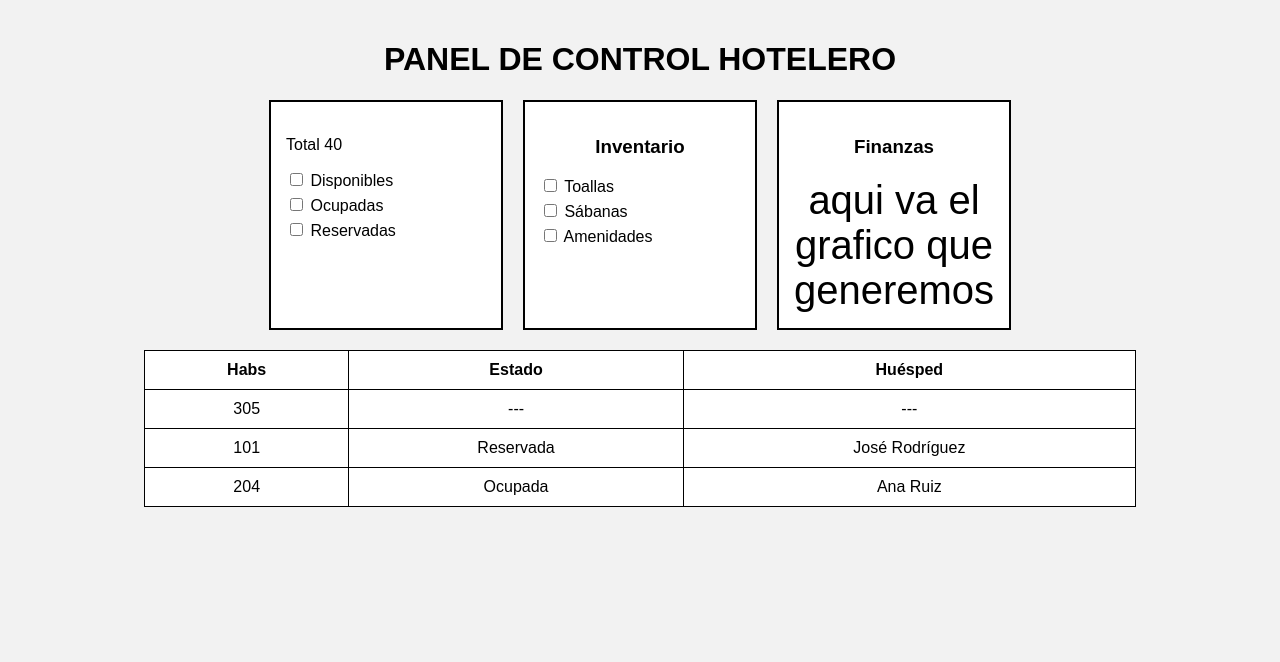
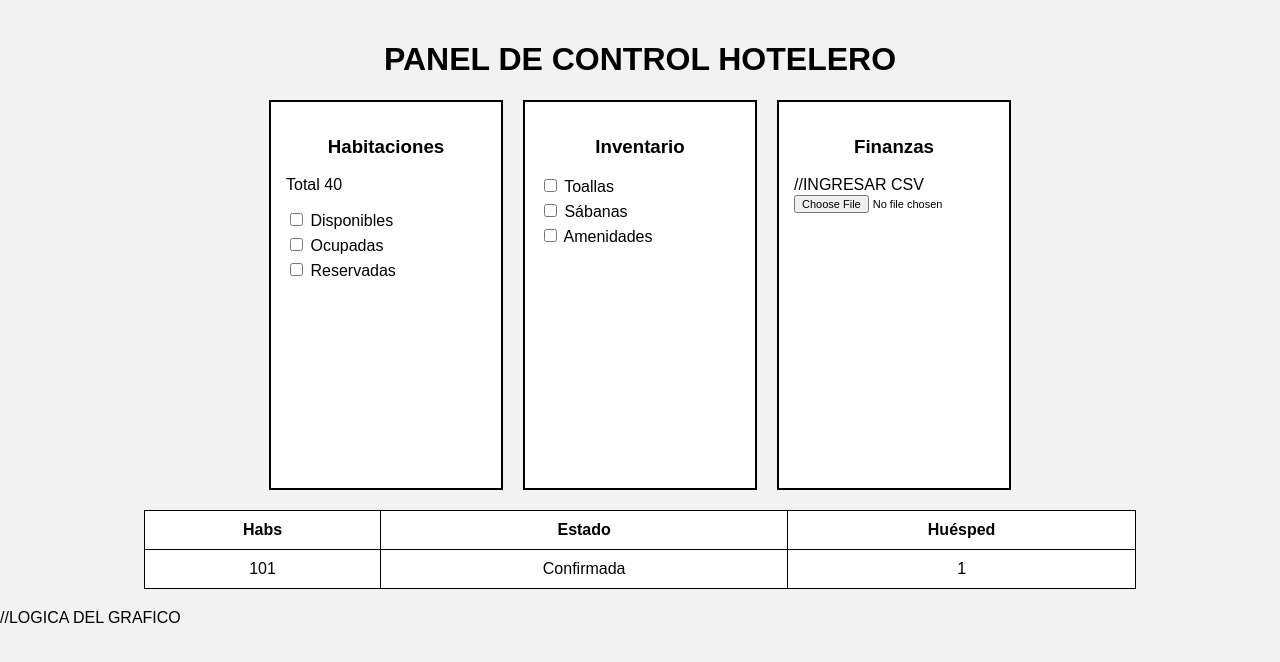
Before and after one commit to Oscar-R7/gestor_reservas, a Flask app: template Gestor_reservas/templates/admin.html in a window 1280 px wide. Shown: the top 662 px of the page. Run offline with Flask 3, Linux system fonts and the light colour scheme; the template is opened without the code that fills it: most values are stand-ins (such as "Sample title", 1, 10 or a date in 2020); some libraries are stand-ins or nearby versions.

Commit message:
logica de graficos

```diff
--- a/Gestor_reservas/app.py
+++ b/Gestor_reservas/app.py
@@ -73,8 +73,8 @@ def confirmar_reserva():
                 'habitacion': habitacion
             })
 
-        # 4. Redirigimos a la página de reservas
-        return redirect(url_for('reservas'))
+        # Redirigimos a la página de reservas
+        return redirect(url_for('reservas', ))
 
 @app.route('/reservas')
 def reservas():
@@ -86,8 +86,8 @@ def reservas():
             reader = csv.reader(archivo)
             next(reader, None)  # Saltamos la cabecera
             for i, fila in enumerate(reader):
-                # Insertamos el ID (i) al principio de la lista para que coincida con tu HTML
-                fila.insert(0, i)
+
+
                 lista_reservas.append(fila)
 
     return render_template('reservas.html', lista_reservas=lista_reservas)
--- a/Gestor_reservas/static/admin.css
+++ b/Gestor_reservas/static/admin.css
@@ -92,3 +92,10 @@ th, td {
 th {
     font-weight: bold;
 }
+
+.grafico {
+    width: 100%;
+    height: 250px; /* O el tamaño que prefieras */
+    min-height: 200px;
+    margin-top: 10px;
+}
--- a/Gestor_reservas/templates/admin.html
+++ b/Gestor_reservas/templates/admin.html
@@ -4,28 +4,23 @@
     <meta charset="UTF-8">
     <title>Panel Hotelero</title>
     <link rel="stylesheet" href="{{ url_for('static', filename='admin.css') }}">
+    <script src="https://cdn.jsdelivr.net/npm/chart.js"></script>
 </head>
 <body>
 
 <div class="container">
-
-    <!-- Contenido principal -->
     <main class="main">
-
         <h1>PANEL DE CONTROL HOTELERO</h1>
 
         <div class="cards">
-
-            <!-- Habitaciones -->
             <div class="card">
-                <h3></h3>
+                <h3>Habitaciones</h3>
                 <p>Total 40</p>
                 <label><input type="checkbox"> Disponibles</label>
                 <label><input type="checkbox"> Ocupadas</label>
                 <label><input type="checkbox"> Reservadas</label>
             </div>
 
-            <!-- Inventario -->
             <div class="card">
                 <h3>Inventario</h3>
                 <label><input type="checkbox"> Toallas</label>
@@ -33,15 +28,16 @@
                 <label><input type="checkbox"> Amenidades</label>
             </div>
 
-            <!-- Finanzas -->
             <div class="card">
                 <h3>Finanzas</h3>
-                <div class="grafico">aqui va el grafico que generemos</div>
+                //INGRESAR CSV
+                <input type="file" id="csvInput" accept=".csv" style="font-size: 11px; margin-bottom: 10px; width: 100%;">
+                <div class="grafico-container" style="position: relative; height: 250px; width: 100%;">
+                    <canvas id="graficoFinanzas"></canvas>
+                </div>
             </div>
-
         </div>
 
-        <!-- Tabla -->
         <table>
             <thead>
                 <tr>
@@ -51,27 +47,100 @@
                 </tr>
             </thead>
             <tbody>
-                <tr>
-                    <td>305</td>
-                    <td>---</td>
-                    <td>---</td>
-                </tr>
-                <tr>
-                    <td>101</td>
-                    <td>Reservada</td>
-                    <td>José Rodríguez</td>
-                </tr>
-                <tr>
-                    <td>204</td>
-                    <td>Ocupada</td>
-                    <td>Ana Ruiz</td>
-                </tr>
+                {% if reservas %}
+                    {% for r in reservas %}
+                    <tr>
+                        <td>{{ 100 + loop.index }}</td>
+                        <td>Confirmada</td>
+                        <td>{{ r[0] }}</td>
+                    </tr>
+                    {% endfor %}
+                {% else %}
+                    <tr>
+                        <td colspan="3" style="text-align:center;">No hay datos en registro.csv</td>
+                    </tr>
+                {% endif %}
             </tbody>
         </table>
-
     </main>
-
 </div>
 
+//LOGICA DEL GRAFICO
+
+<script>
+    document.getElementById('csvInput').addEventListener('change', function(e) {
+        const file = e.target.files[0];
+        if (!file) return;
+
+        const reader = new FileReader();
+        reader.onload = function(event) {
+            const contenido = event.target.result;
+            // Limpiamos espacios y saltos de línea extra
+            const lineas = contenido.trim().split('\n').filter(line => line.trim() !== "");
+
+            const semanas = ['Semana 1', 'Semana 2', 'Semana 3', 'Semana 4'];
+            const datasets = [];
+            const colores = [
+                'rgba(54, 162, 235, 0.8)',  // Estándar
+                'rgba(255, 99, 132, 0.8)',  // Deluxe
+                'rgba(75, 192, 192, 0.8)',  // Suite Junior
+                'rgba(255, 206, 86, 0.8)'   // Presidencial
+            ];
+
+            // Empezamos desde i=1 para saltar la cabecera del CSV
+            for (let i = 1; i < lineas.length; i++) {
+                const columnas = lineas[i].split(',');
+                if (columnas.length >= 5) {
+                    datasets.push({
+                        label: columnas[0].trim(),
+                        data: [
+                            parseFloat(columnas[1]) || 0,
+                            parseFloat(columnas[2]) || 0,
+                            parseFloat(columnas[3]) || 0,
+                            parseFloat(columnas[4]) || 0
+                        ],
+                        backgroundColor: colores[i-1] || 'rgba(150, 150, 150, 0.5)',
+                        borderWidth: 1
+                    });
+                }
+            }
+
+            if (datasets.length > 0) {
+                renderizarGrafico(semanas, datasets);
+            } else {
+                alert("Formato CSV inválido. Asegúrate de usar comas (,) y tener 5 columnas.");
+            }
+        };
+        reader.readAsText(file);
+    });
+
+    let miGrafico;
+    function renderizarGrafico(labels, datasets) {
+        // CORRECCIÓN: Usar el ID correcto que pusimos en el HTML
+        const ctx = document.getElementById('graficoFinanzas').getContext('2d');
+
+        if (miGrafico) {
+            miGrafico.destroy();
+        }
+
+        miGrafico = new Chart(ctx, {
+            type: 'bar',
+            data: { labels: labels, datasets: datasets },
+            options: {
+                responsive: true,
+                maintainAspectRatio: false,
+                scales: {
+                    y: {
+                        beginAtZero: true,
+                        ticks: { stepSize: 1 }
+                    }
+                },
+                plugins: {
+                    legend: { position: 'bottom' }
+                }
+            }
+        });
+    }
+</script>
 </body>
 </html>
```
